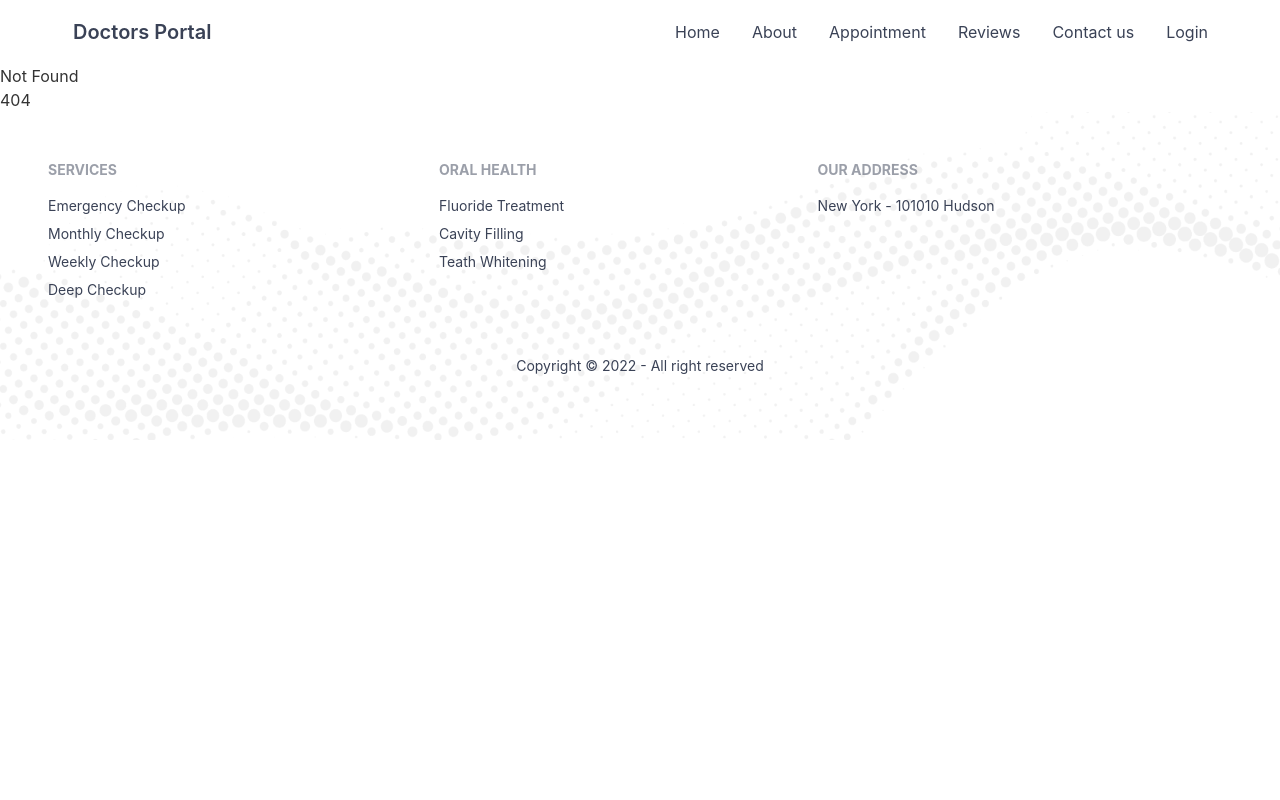
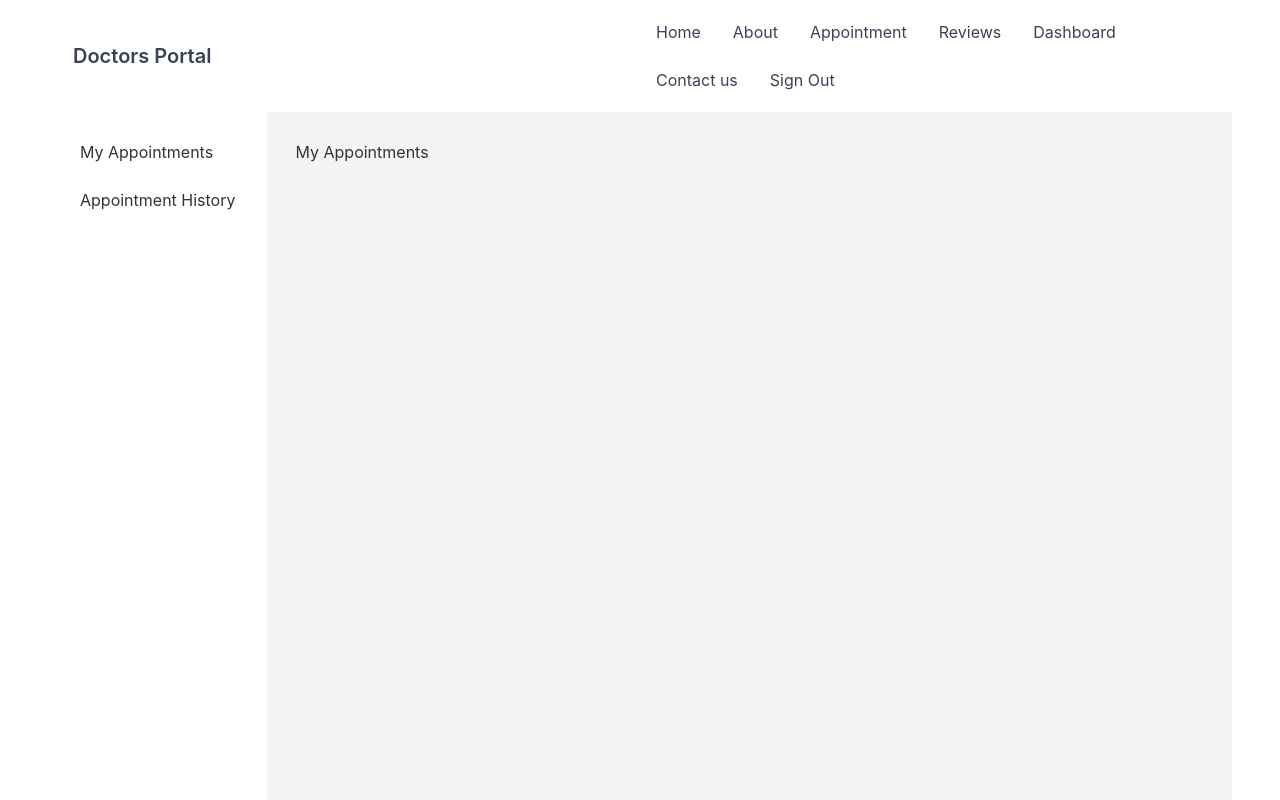
Before and after one commit to nchdatta/doctors-portal-client, a React (Create React App) app: page /dashboard in a window 1280 px wide. Shown: the top 800 px of the page. Built offline with nearby package versions, Linux system fonts and the light colour scheme; no server answers; sample sign-in values are in the browser's storage.

Commit message:
Implemented firebase auth & protected route

```diff
--- a/src/App.js
+++ b/src/App.js
@@ -2,6 +2,8 @@ import { Route, Routes } from 'react-router-dom';
 import './App.css';
 import About from './pages/About/About';
 import Appointment from './pages/Appointment/Appointment';
+import Dashboard from './pages/Dashboard/Dashboard';
+import MyAppointments from './pages/Dashboard/MyAppointments';
 import NotFound from './pages/ErrorPage/NotFound';
 import ContactUs from './pages/Home/ContactUs';
 import Home from './pages/Home/Home';
@@ -10,6 +12,8 @@ import SignUp from './pages/Login/SignUp';
 import Reviews from './pages/Reviews/Reviews';
 import Footer from './pages/Shared/Footer';
 import Navbar from './pages/Shared/Navbar';
+import AppointmentHistory from './pages/Dashboard/AppointmentHistory';
+import RequireAuth from './pages/Shared/RequireAuth';
 
 function App() {
   return (
@@ -21,6 +25,10 @@ function App() {
         <Route path='/about' element={<About />} />
         <Route path='/appointment' element={<Appointment />} />
         <Route path='/reviews' element={<Reviews />} />
+        <Route path='/dashboard' element={<RequireAuth><Dashboard /></RequireAuth>} >
+          <Route index element={<MyAppointments />} />
+          <Route path='appointment-history' element={<AppointmentHistory />} />
+        </Route>
         <Route path='/contact-us' element={<ContactUs />} />
         <Route path='/login' element={<Login />} />
         <Route path='/signup' element={<SignUp />} />
--- /dev/null
+++ b/src/pages/Dashboard/AppointmentHistory.js
@@ -0,0 +1,11 @@
+import React from 'react';
+
+const AppointmentHistory = () => {
+    return (
+        <div>
+            Appointment History
+        </div>
+    );
+};
+
+export default AppointmentHistory;
--- /dev/null
+++ b/src/pages/Dashboard/Dashboard.js
@@ -0,0 +1,28 @@
+import React from 'react';
+import { Link, Outlet } from 'react-router-dom';
+
+const Dashboard = () => {
+    return (
+        <div className="lg:px-12">
+            <div className="drawer drawer-mobile">
+                <input id="side-dashboard" type="checkbox" className="drawer-toggle" />
+                <div className="drawer-content flex flex-col bg-gray-100 p-7">
+                    {/* Dashboard content here */}
+                    <Outlet />
+
+                </div>
+                <div className="drawer-side">
+                    <label htmlFor="side-dashboard" className="drawer-overlay"></label>
+                    <ul className="menu p-4 w-50 bg-base-100 text-base-content">
+                        {/* <!-- Sidebar content here --> */}
+                        <li><Link to='/dashboard'>My Appointments</Link></li>
+                        <li><Link to='/dashboard/appointment-history'>Appointment History</Link></li>
+                    </ul>
+
+                </div>
+            </div>
+        </div>
+    );
+};
+
+export default Dashboard;
--- /dev/null
+++ b/src/pages/Dashboard/MyAppointments.js
@@ -0,0 +1,11 @@
+import React from 'react';
+
+const MyAppointments = () => {
+    return (
+        <div>
+            <h2>My Appointments</h2>
+        </div>
+    );
+};
+
+export default MyAppointments;
--- a/src/pages/Login/Login.js
+++ b/src/pages/Login/Login.js
@@ -1,11 +1,20 @@
 import React from 'react';
+import { useSignInWithEmailAndPassword, useSignInWithGithub, useSignInWithGoogle } from 'react-firebase-hooks/auth';
 import { useForm } from "react-hook-form";
-import { Link } from 'react-router-dom';
+import { Link, useLocation, useNavigate } from 'react-router-dom';
+import auth from '../../utilities/firebase.init';
 
 const Login = () => {
     const { register, formState: { errors }, handleSubmit } = useForm();
-    const onSubmit = (data) => {
-        console.log(data);
+    const [signInWithEmailAndPassword] = useSignInWithEmailAndPassword(auth);
+    const [signInWithGoogle] = useSignInWithGoogle(auth);
+    const location = useLocation();
+    const navigate = useNavigate();
+    const from = location.state?.from?.pathname || '/';
+
+    const onSubmit = async (data) => {
+        await signInWithEmailAndPassword(data.email, data.password);
+        navigate(from, { replace: true });
     };
 
 
@@ -34,7 +43,8 @@ const Login = () => {
                         <label htmlFor="">New to Doctors Portal? <Link to='/signup' className='text-primary'>Create new account</Link> </label>
                     </form>
                     <div className="divider">OR</div>
-                    <button className="btn btn-outline w-full">Continue With Google</button>
+                    <button className="btn btn-outline w-full"
+                        onClick={() => signInWithGoogle()}>Continue With Google</button>
                 </div>
             </div>
         </div>
--- a/src/pages/Login/SignUp.js
+++ b/src/pages/Login/SignUp.js
@@ -1,12 +1,21 @@
 import React from 'react';
 import { useForm } from "react-hook-form";
-import { Link } from 'react-router-dom';
+import { Link, useNavigate } from 'react-router-dom';
+import { useCreateUserWithEmailAndPassword, useSignInWithGoogle, useUpdateProfile } from 'react-firebase-hooks/auth';
+import auth from '../../utilities/firebase.init';
 
 const SignUp = () => {
+    const { register, formState: { errors }, handleSubmit } = useForm();
+    const [createUserWithEmailAndPassword] = useCreateUserWithEmailAndPassword(auth);
+    const [updateProfile] = useUpdateProfile(auth);
+    const [signInWithGoogle] = useSignInWithGoogle(auth);
+    const navigate = useNavigate();
 
-    const { register, formState: { errors }, handleSubmit } = useForm();
-    const onSubmit = (data) => {
-        console.log(data);
+
+    const onSubmit = async (data) => {
+        await createUserWithEmailAndPassword(data.email, data.password);
+        await updateProfile({ displayName: data.name });
+        navigate('/');
     };
 
     return (
@@ -18,7 +27,7 @@ const SignUp = () => {
                     <form onSubmit={handleSubmit(onSubmit)}>
                         <label htmlFor="name">Name</label>
                         <input type='name' className='input input-bordered w-full'
-                            {...register("name", { required: "Email Address is required" })}
+                            {...register("name", { required: "Name is required" })}
                             aria-invalid={errors.name ? "true" : "false"}
                         />
                         {errors.name && <p role="alert" className='text-error'>{errors.name?.message}</p>}
@@ -30,17 +39,18 @@ const SignUp = () => {
                         {errors.email && <p role="alert" className='text-error'>{errors.email?.message}</p>}
                         <label htmlFor="password">Password</label>
                         <input type='password' className='input input-bordered w-full'
-                            {...register("password", { required: true, minLength: 6 })}
+                            {...register("password", { required: true, minLength: { value: 6, message: 'Password should at least 6 characters.' } })}
                             aria-invalid={errors.password ? "true" : "false"}
                         />
-                        {errors.password?.type === 'required' && <p role="alert" className='text-error'>Password is required</p>}
+                        {errors.password && <p role="alert" className='text-error'>{errors.password?.message}</p>}
                         <label><Link>Forgot Password?</Link></label>
                         <input type="submit" value='SignUp' className='btn btn-neutral w-full mt-4 mb-2' />
 
                         <label htmlFor="">Already registered? <Link to='/login' className='text-primary'>Login now</Link> </label>
                     </form>
                     <div className="divider">OR</div>
-                    <button className="btn btn-outline w-full">Continue With Google</button>
+                    <button className="btn btn-outline w-full"
+                        onClick={() => signInWithGoogle()}>Continue With Google</button>
                 </div>
             </div>
         </div>
--- a/src/pages/Shared/Nav.js
+++ /dev/null
@@ -1,13 +0,0 @@
-import React from 'react';
-import { Link } from 'react-router-dom';
-
-const Nav = ({ menu }) => {
-    const { to, name } = menu;
-    return (
-        <li>
-            <Link to={to}>{name}</Link>
-        </li>
-    );
-};
-
-export default Nav;
--- a/src/pages/Shared/Navbar.js
+++ b/src/pages/Shared/Navbar.js
@@ -1,9 +1,21 @@
 import React from 'react';
+import { useAuthState, useSignOut } from 'react-firebase-hooks/auth';
 import { Link } from 'react-router-dom';
-import { menus } from '../../utilities/fakedata';
-import Nav from './Nav';
+import auth from '../../utilities/firebase.init';
 
 const Navbar = () => {
+    const [user] = useAuthState(auth);
+    const [signOut] = useSignOut(auth);
+    const menus =
+        <>
+            <li><Link to='/'>Home</Link></li>
+            <li><Link to='/about'>About</Link></li>
+            <li><Link to='/appointment'>Appointment</Link></li>
+            <li><Link to='/reviews'>Reviews</Link></li>
+            <li><Link to='/dashboard'>Dashboard</Link></li>
+            <li><Link to='/contact-us'>Contact us</Link></li>
+            <li>{user ? <Link onClick={async () => await signOut()}>Sign Out</Link> : <Link to='/login'>Login</Link>}</li>
+        </>;
     return (
         <nav className='lg:px-12'>
             <div className="navbar bg-base-100 text-neutral">
@@ -13,18 +25,18 @@ const Navbar = () => {
                             <svg xmlns="http://www.w3.org/2000/svg" className="h-5 w-5" fill="none" viewBox="0 0 24 24" stroke="currentColor"><path strokeLinecap="round" strokeLinejoin="round" strokeWidth="2" d="M4 6h16M4 12h8m-8 6h16" /></svg>
                         </label>
                         <ul tabIndex={0} className="menu menu-compact dropdown-content mt-3 p-2 shadow bg-base-100 rounded-box w-52">
-                            {
-                                menus.map(menu => <Nav key={menu.id} menu={menu} />)
-                            }
+                            {menus}
                         </ul>
                     </div>
                     <Link to={'/'} className="btn btn-ghost normal-case text-xl">Doctors Portal</Link>
                 </div>
+                <div className="navbar-end">
+                    <label htmlFor="side-dashboard" className="btn btn-ghost drawer-button lg:hidden"><svg xmlns="http://www.w3.org/2000/svg" className="h-5 w-5" fill="none" viewBox="0 0 24 24" stroke="currentColor"><path strokeLinecap="round" strokeLinejoin="round" strokeWidth="2" d="M4 6h16M4 12h8m-8 6h16" /></svg>
+                    </label>
+                </div>
                 <div className="navbar-end hidden lg:flex">
                     <ul className="menu menu-horizontal p-0">
-                        {
-                            menus.map(menu => <Nav key={menu.id} menu={menu} />)
-                        }
+                        {menus}
                     </ul>
                 </div>
             </div>
--- /dev/null
+++ b/src/pages/Shared/RequireAuth.js
@@ -0,0 +1,19 @@
+import React from 'react';
+import { useAuthState } from 'react-firebase-hooks/auth';
+import { Navigate, useLocation } from 'react-router-dom';
+import auth from '../../utilities/firebase.init';
+
+const RequireAuth = ({ children }) => {
+    const [user, loading] = useAuthState(auth);
+    const location = useLocation();
+
+    if (loading) {
+        return <div><svg class="animate-spin h-8 w-8 bg-primary mx-auto" viewBox="0 0 24 24"></svg></div>;
+    }
+    if (!user) {
+        return <Navigate to='/login' state={{ from: location }} replace />;
+    }
+    return children;
+};
+
+export default RequireAuth;
--- a/src/utilities/fakedata.js
+++ b/src/utilities/fakedata.js
@@ -86,40 +86,5 @@ const users = [
     },
 ];
 
-// Menus
-const menus = [
-    {
-        id: 1000,
-        name: 'Home',
-        to: '/'
-    },
-    {
-        id: 1001,
-        name: 'About',
-        to: '/about'
-    },
-    {
-        id: 1002,
-        name: 'Appointment',
-        to: '/appointment'
-    },
-    {
-        id: 1003,
-        name: 'Reviews',
-        to: '/reviews'
-    },
-    {
-        id: 1004,
-        name: 'Contact us',
-        to: '/contact-us'
-    },
-    {
-        id: 1005,
-        name: 'Login',
-        to: '/login'
-    },
 
-];
-
-
-export { info, services, users, menus };
+export { info, services, users };
--- /dev/null
+++ b/src/utilities/firebase.init.js
@@ -0,0 +1,21 @@
+// Import the functions you need from the SDKs you need
+import { initializeApp } from "firebase/app";
+import { getAuth } from "firebase/auth";
+// TODO: Add SDKs for Firebase products that you want to use
+// https://firebase.google.com/docs/web/setup#available-libraries
+
+// Your web app's Firebase configuration
+const firebaseConfig = {
+    apiKey: process.env.REACT_APP_API_KEY,
+    authDomain: process.env.REACT_APP_AUTH_DOMAIN,
+    projectId: process.env.REACT_APP_PROJECT_ID,
+    storageBucket: process.env.REACT_APP_STORAGE_BUCKET,
+    messagingSenderId: process.env.REACT_APP_MESSAGING_SENDER_ID,
+    appId: process.env.REACT_APP_APP_ID
+};
+
+// Initialize Firebase
+const app = initializeApp(firebaseConfig);
+const auth = getAuth(app);
+
+export default auth;
```
